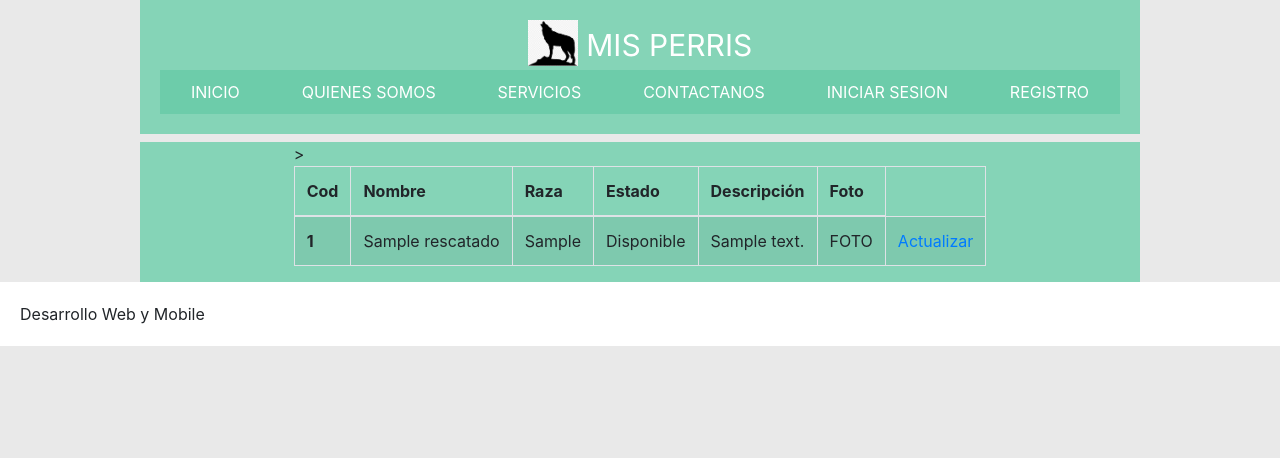
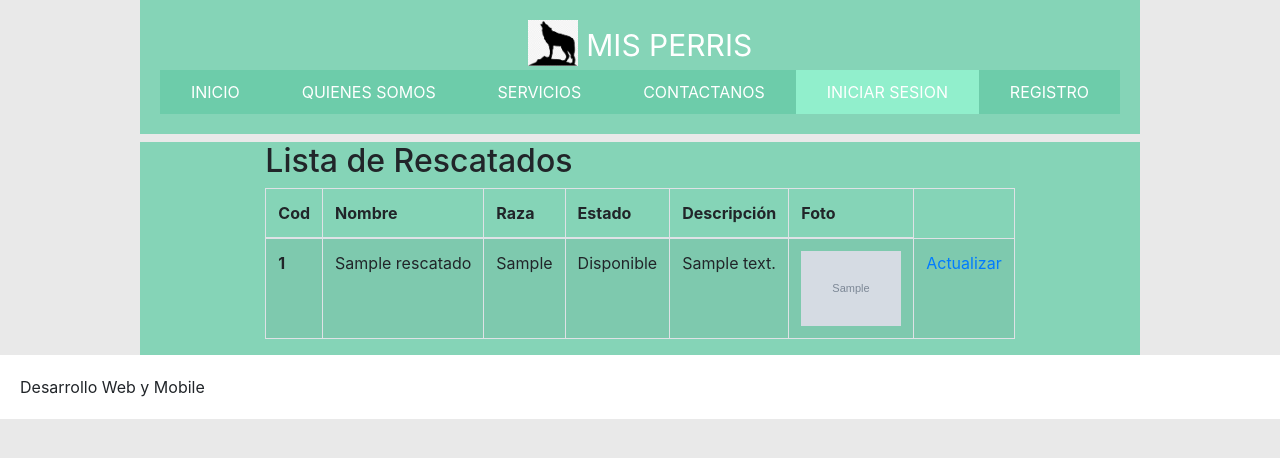
Before and after one commit to Tatarkus/PerrisDjango, a Django app: page /rescatados in a window 1280 px wide. Shown: the top 458 px of the page. Run offline with Django 3.2, Linux system fonts and the light colour scheme; tables that the repository leaves empty hold one stand-in row (values such as "Sample post"); grey boxes marked "Sample" are stand-in pictures; some libraries are stand-ins or nearby versions.

Commit message:
agregado manejo de fotos para mascotas
Ahora se pueden subir archivos y verlos en la lista de rescatados

para agregar mascotas localhost:8000/rescatar

```diff
--- a/Perris/forms.py
+++ b/Perris/forms.py
@@ -94,9 +94,6 @@ class FormRescatado(forms.ModelForm):
                         Submit('save', 'ADOPTAR')
             ),
             Div(
-            'name',
-            HTML('<img src="{{ logo.url }}" />'),
-            css_class='span4',
         ),
         )
 
--- a/Perris/models.py
+++ b/Perris/models.py
@@ -2,9 +2,6 @@ from django.db import models
 from django.contrib.auth.models import User
 from django.core.validators import RegexValidator
 import os
-
-def get_image_path(instance, filename):
-    return os.path.join('fotos', str(instance.id), filename)
 
 class Cliente(models.Model):
 	user= models.OneToOneField(User, on_delete = models.CASCADE)
@@ -33,7 +30,7 @@ class Rescatado(models.Model):
 	raza=models.CharField(max_length=20)
 	descripcion=models.CharField(max_length=20)
 	estado=models.CharField(max_length=20, choices= ESTADOS)
-	foto = models.ImageField(upload_to=get_image_path, blank=True, null=True)
+	foto = models.ImageField(upload_to='fotos', blank=True, null=True)
 
 class Adopcion(models.Model):
 	run=models.ForeignKey(Cliente,on_delete=models.CASCADE)
--- a/Perris/templates/index.html
+++ b/Perris/templates/index.html
@@ -1,6 +1,7 @@
 <!doctype html>
 <html lang="es">
 	<head>
+		{% load staticfiles %}
 		 <meta charset="utf-8">
 		 <title>Mis Perris!</title>
 		 <meta name="description" content="Pagina completa con Flexbox"><!--Utilizamos el descriptor en meta para apoyar la busqueda de contenidos en la web-->
--- a/Perris/templates/lista_rescatados.html
+++ b/Perris/templates/lista_rescatados.html
@@ -1,8 +1,9 @@
 {%extends 'index.html'%}
 {% block ListaRes %}
 {% if lista  %}
-
+<title>Mis Perris! - Rescatados</title>
 <!--Table-->
+<h2>Lista de Rescatados</h2>
 <table id="tablePreview" class="table table-striped table-bordered">
 <!--Table head-->
   <thead>
@@ -24,9 +25,14 @@
       <td> {{r.raza}} </td>
       <td> {{r.estado}} </td>
       <td> {{r.descripcion}} </td>
-      <td> FOTO </td>
+      	{% if r.foto %}
+      <td> <img src="{{r.foto.url}}" width="100"></td>
+  		{% else %}
+  		<td> SIN FOTO</td>
+
+		{% endif %}
       <td> <a href="{% url 'modificar_rescatado' r.codigo %}">Actualizar</a> </td>
-    </tr>>
+    </tr>
   {%endfor%}
 
   </tbody>
--- a/Perris/urls.py
+++ b/Perris/urls.py
@@ -1,4 +1,6 @@
 from django.conf.urls import url, include
+from django.conf import settings
+from django.conf.urls.static import static
 from . import views
 
 urlpatterns=[
@@ -15,4 +17,4 @@ urlpatterns=[
     #url(r'^accounts/login/$',views.ingresar,name="login"), #redireccion apropiada, django por defecto te envia a esa url, mat:de donde te envia a usa url?
     url(r'^login$',views.ingresar,name="login"),
     url(r'^salir$',views.salir,name="salir"),
-]
+] + static(settings.MEDIA_URL, document_root = settings.MEDIA_ROOT)
--- a/Perris/views.py
+++ b/Perris/views.py
@@ -25,6 +25,7 @@ def ingresar(request):
 			data=form.cleaned_data
 			user=authenticate(username=data.get("username"),password=data.get("password"))
 			if user is not None:
+				active_tab = 'tab1'
 				login(request,user)
 				return render(request, 'clientes.html', {'active_tab':active_tab})
 			else:
@@ -36,22 +37,21 @@ def ingresar(request):
 
 
 def agregar_rescatado(request):
-
-    form=FormRescatado(request.POST)
-    if(request.method=='POST'):
-
-        if form.is_valid():
-            data=form.cleaned_data
-            regDB=Rescatado(nombre=data.get("nombre"),raza=data.get("raza"),descripcion=data.get("descripcion"),estado=data.get("estado"))
-            regDB.save()
-    else:
-        form=FormRescatado()
-    return render(request,'rescatado.html',{'form':form})
+	active_tab = 'tab5'
+	form=FormRescatado(request.POST, request.FILES)
+	if(request.method=='POST'):
+		if form.is_valid():
+			data=form.cleaned_data
+			regDB=Rescatado(nombre=data.get("nombre"),raza=data.get("raza"),descripcion=data.get("descripcion"),estado=data.get("estado"),foto=data.get("foto"))
+			regDB.save()
+	else:
+		form=FormRescatado()
+	return render(request,'rescatado.html',{'form':form})
 
 def listar_rescatados(request):
-
+    active_tab = 'tab5'
     lista=Rescatado.objects.all()
-    return render(request,'lista_rescatados.html',{'lista':lista})
+    return render(request,'lista_rescatados.html',{'lista':lista,'active_tab':active_tab})
 
 def modificar_rescatado(request,codigo):
     rescatado=Rescatado.objects.get(codigo=codigo)
```
Also changed, not shown: Sistema/settings.py (+6 -2 lines), 1 other file.
